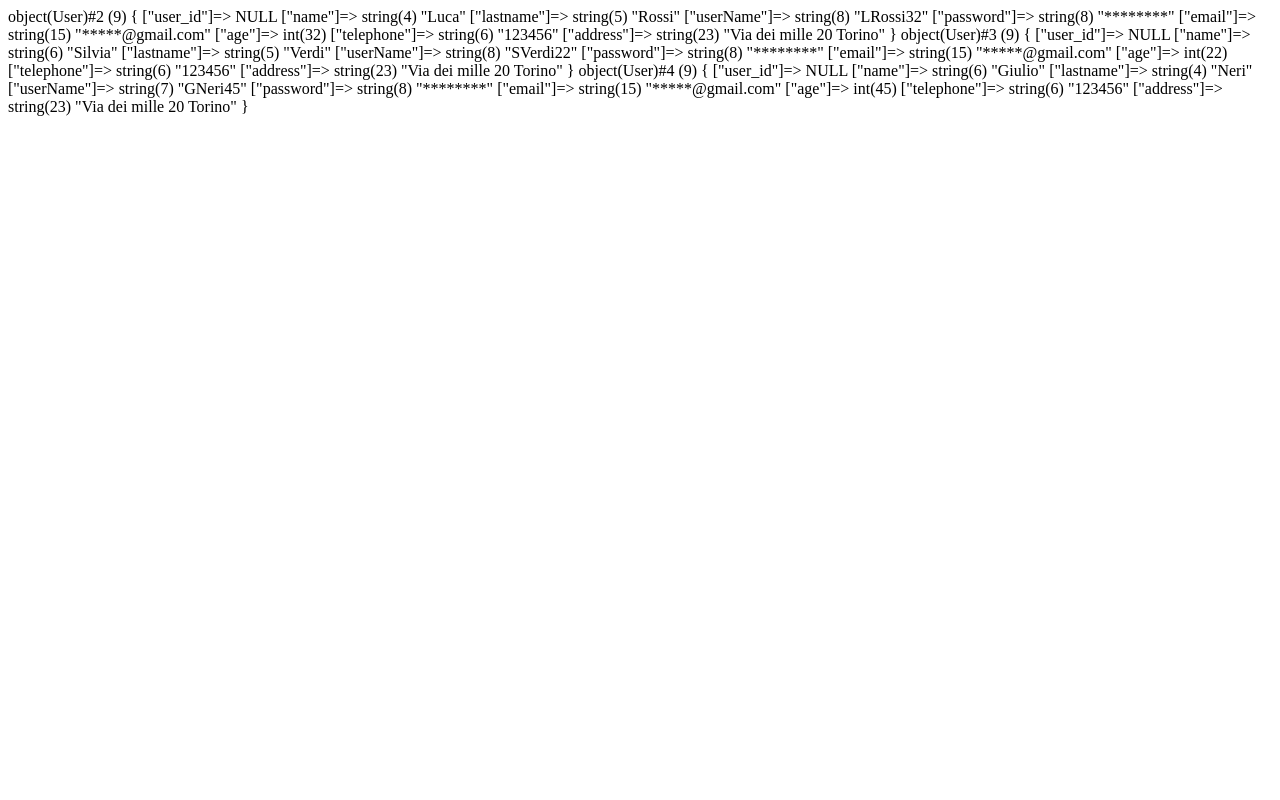
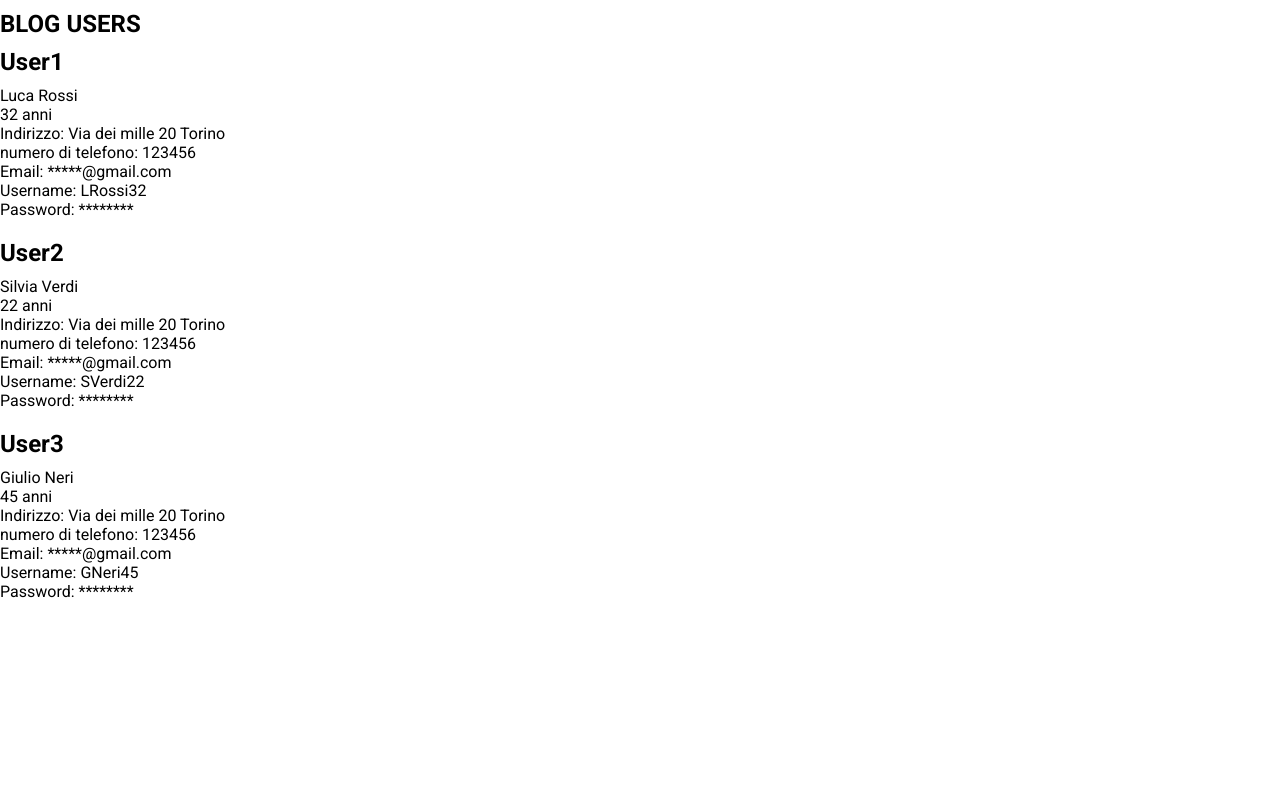
Before and after one commit to ValentinaNovarino/php-oop-2, a PHP site: page / in a window 1280 px wide. Run offline with PHP 8.4, Linux system fonts and the light colour scheme.

Commit message:
stampato in pagina dati user

```diff
--- a/User.php
+++ b/User.php
@@ -17,6 +17,7 @@ class User {
         $this->email = $_email;
     }
 
+    // metodo per settare l'età
     public function setAge($_age) {
         if(is_numeric($_age) && $_age > 0 && $_age < 120) {
             $this->age = $_age;
@@ -25,6 +26,7 @@ class User {
         };
     }
 
+    // metodo per restituire l'età
     public function getAge() {
         return $this->age;
     }
--- a/index.php
+++ b/index.php
@@ -2,7 +2,7 @@
 // includo User.php nel file index.php
 require('User.php');
 
-// creare alcune istanze della classe User per stampare i dati degli utenti
+// creare alcune istanze della classe User
 $user1 = new User('LRossi32');
 $user2 = new User('SVerdi22');
 $user3 = new User('GNeri45');
@@ -12,19 +12,76 @@ $user1->lastname = 'Rossi';
 $user1->setAge(32);
 $user1->telephone = '123456';
 $user1->address = 'Via dei mille 20 Torino';
-var_dump($user1);
+// var_dump($user1);
 
 $user2->name = 'Silvia';
 $user2->lastname = 'Verdi';
 $user2->setAge(22);
 $user2->telephone = '123456';
 $user2->address = 'Via dei mille 20 Torino';
-var_dump($user2);
+// var_dump($user2);
 
 $user3->name = 'Giulio';
 $user3->lastname = 'Neri';
 $user3->setAge(45);
 $user3->telephone = '123456';
 $user3->address = 'Via dei mille 20 Torino';
-var_dump($user3);
+// var_dump($user3);
 ?>
+
+<!-- stampare i dati degli utenti in pagina -->
+<!DOCTYPE html>
+<html lang="en" dir="ltr">
+    <head>
+        <meta charset="utf-8">
+        <title>Blog Users</title>
+        <!-- font -->
+        <link rel="preconnect" href="https://fonts.gstatic.com">
+        <link href="https://fonts.googleapis.com/css2?family=Roboto:wght@400;700&display=swap" rel="stylesheet">
+        <!-- style -->
+        <link rel="stylesheet" href="style.css">
+    </head>
+    <body>
+        <section id="users">
+            <div class="container">
+                <h1>Blog Users</h1>
+                <div class="user">
+                    <h2>User1</h2>
+                    <span><?php echo $user1->name ?></span>
+                    <span><?php echo $user1->lastname ?></span>
+                    <p><?php echo $user1->age ?> anni</p>
+                    <p>Indirizzo: <?php echo $user1->address ?></p>
+                    <p>numero di telefono: <?php echo $user1->telephone ?></p>
+                    <p>Email: <?php echo $user1->email; ?></p>
+                    <p>Username: <?php echo $user1->userName ?></p>
+                    <p>Password: <?php echo $user1->password ?></p>
+
+                </div>
+                <div class="user">
+                    <h2>User2</h2>
+                    <span><?php echo $user2->name ?></span>
+                    <span><?php echo $user2->lastname ?></span>
+                    <p><?php echo $user2->age ?> anni</p>
+                    <p>Indirizzo: <?php echo $user2->address ?></p>
+                    <p>numero di telefono: <?php echo $user2->telephone ?></p>
+                    <p>Email: <?php echo $user2->email; ?></p>
+                    <p>Username: <?php echo $user2->userName ?></p>
+                    <p>Password: <?php echo $user2->password ?></p>
+
+                </div>
+                <div class="user">
+                    <h2>User3</h2>
+                    <span><?php echo $user3->name ?></span>
+                    <span><?php echo $user3->lastname ?></span>
+                    <p><?php echo $user3->age ?> anni</p>
+                    <p>Indirizzo: <?php echo $user3->address ?></p>
+                    <p>numero di telefono: <?php echo $user3->telephone ?></p>
+                    <p>Email: <?php echo $user3->email; ?></p>
+                    <p>Username: <?php echo $user3->userName ?></p>
+                    <p>Password: <?php echo $user3->password ?></p>
+
+                </div>
+            </div>
+        </section>
+    </body>
+</html>
--- /dev/null
+++ b/style.css
@@ -0,0 +1,32 @@
+* {
+    margin: 0;
+    padding: 0;
+    box-sizing: border-box;
+}
+
+body {
+    font-family: 'Roboto', sans-serif;
+    font-weight: 400;
+}
+
+h1, h2 {
+    font-weight: 700;
+}
+
+h1 {
+    text-transform: uppercase;
+    margin: 10px 0;
+}
+
+h2 {
+    margin-bottom: 10px;
+}
+
+.container {
+    max-width: 1280px;
+    margin: 0 auto;
+}
+
+.user {
+    margin-bottom: 20px;
+}
```
